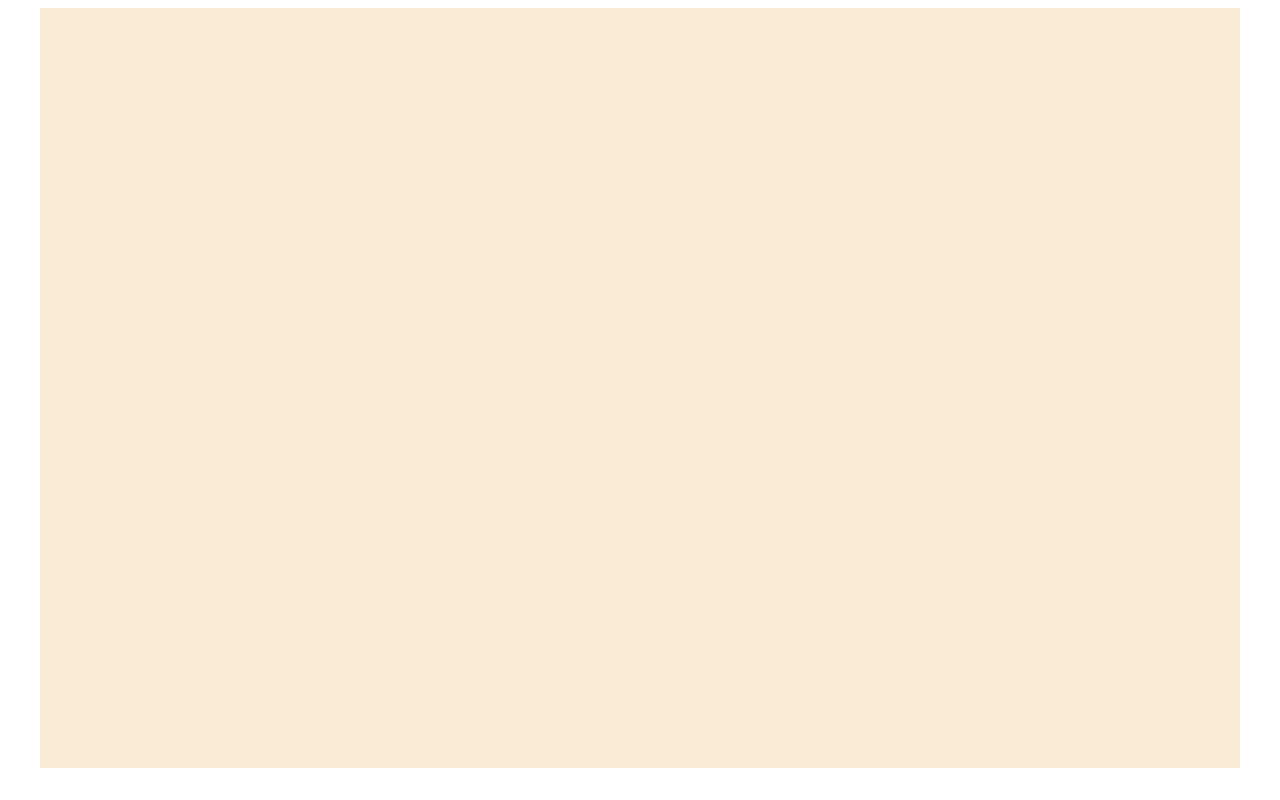
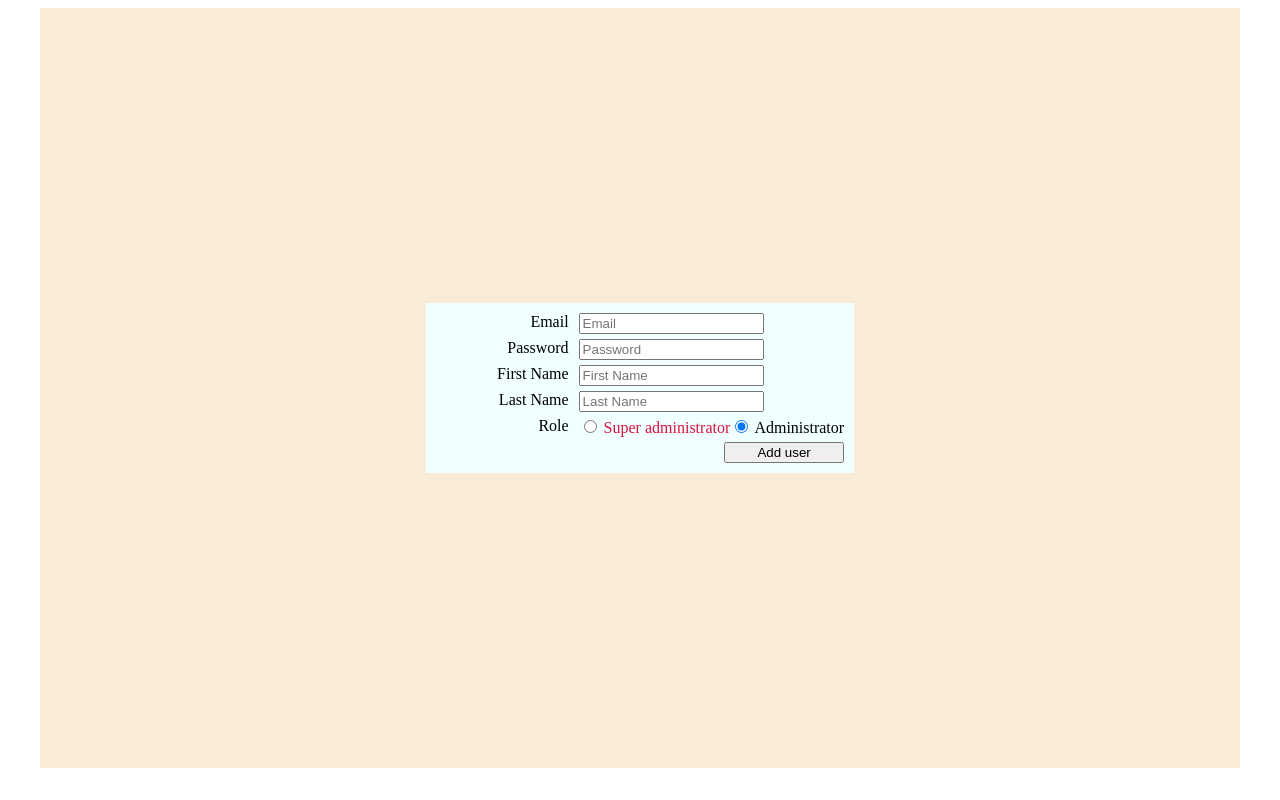
Before and after one commit to Rus17/Registration-app-FS, a React (Create React App) app in the folder Client/: page /admin/users/add_user in a window 1280 px wide. Built offline with nearby package versions, Linux system fonts and the light colour scheme.

Commit message:
created page to add a new user

```diff
--- a/Client/src/App.js
+++ b/Client/src/App.js
@@ -7,6 +7,7 @@ import AdminLoginFormContainer from "./components/AdminPanel/AdminLoginForm/Admi
 //import AdminPanelContainer from "./components/AdminPanel/AdminPanelContainer"
 import ParticipantsPageContainer from "./components/AdminPanel/ParticipantsPage/ParticipantsPageContainer"
 import UsersPageContainer from "./components/AdminPanel/UsersPage/UsersPageContainer"
+import UserAddFormContainer from "./components/AdminPanel/UserAddForm/UserAddFormContainer"
 
 function App() {
   return (
@@ -17,6 +18,7 @@ function App() {
 
       <Route exact path="/admin/participants" component={ParticipantsPageContainer} />
       <Route exact path="/admin/users" component={UsersPageContainer} />
+      <Route exact path="/admin/users/add_user" component={UserAddFormContainer} />
 
       {/*<Route path='/product/:id' component={ProductContainer} />*/}
       {/*<RegistrationFormContainer />*/}
--- /dev/null
+++ b/Client/src/components/AdminPanel/UserAddForm/UserAddForm.jsx
@@ -0,0 +1,85 @@
+import React from "react"
+import { Field, reduxForm } from 'redux-form'
+import {required, minInput, email, alphabetic} from '../../../validators/validators'
+import {Input, Email} from '../../formsControl/formsControl'
+import s from "./UserAddForm.module.css"
+
+const UserAddForm = ({handleSubmit}) => {
+  return (<>
+    <form onSubmit={handleSubmit} className={s.userAddForm}>
+
+      <label>
+        Email
+      </label>
+      <Field
+        name="email"
+        component={Input}
+        type="email"
+        placeholder="Email"
+        validate={[required, minInput, email]}
+      />
+
+      <label>Password</label>
+      <Field
+        name="passwd"
+        component={Input}
+        type="text"
+        placeholder="Password"
+        validate={[required, minInput]}
+      />
+
+      <label>First Name</label>
+      <Field
+        name="firstName"
+        component={Input}
+        type="text"
+        placeholder="First Name"
+        validate={[required, minInput, alphabetic]}
+      />
+
+      <label>Last Name</label>
+      <Field
+        name="lastName"
+        component={Input}
+        type="text"
+        placeholder="Last Name"
+        validate={[required, minInput, alphabetic]}
+      />
+
+
+      <label>Role</label>
+      <div>
+        <label className={s.sa}>
+          <Field
+            name="role"
+            component="input"
+            type="radio"
+            value="sadmin"
+          />{' '}
+          Super administrator
+        </label>
+        <label>
+          <Field
+            name="role"
+            component="input"
+            type="radio"
+            value="admin"
+            checked
+          />{' '}
+          Administrator
+        </label>
+      </div>
+
+      <label></label>
+      <button type="submit">
+        Add user
+      </button>
+
+    </form>
+  </>)
+}
+
+const ReduxUserAddForm = reduxForm ({form: 'addUser'})(UserAddForm)
+
+
+export default ReduxUserAddForm
--- /dev/null
+++ b/Client/src/components/AdminPanel/UserAddForm/UserAddForm.module.css
@@ -0,0 +1,21 @@
+.userAddForm{
+  background-color: azure;
+  padding: 10px;
+  display: grid;
+  grid-template-columns: 1fr 2fr;
+  grid-row-gap: 5px;
+  grid-column-gap: 10px;
+}
+
+.userAddForm label{
+  text-align: end;
+}
+
+.userAddForm button{
+  width: 120px;
+  justify-self: end;
+}
+
+.sa{
+  color: crimson;
+}
--- /dev/null
+++ b/Client/src/components/AdminPanel/UserAddForm/UserAddFormContainer.jsx
@@ -0,0 +1,15 @@
+import React from "react"
+import UserAddForm from "./UserAddForm"
+
+const UserAddFormContainer = () => {
+
+  const onSubmit = (formData) => {
+    console.log(formData)
+  }
+
+  return (
+    <UserAddForm onSubmit={onSubmit} />
+  )
+}
+
+export default UserAddFormContainer
--- a/Client/src/components/AdminPanel/UsersPage/UsersPage.jsx
+++ b/Client/src/components/AdminPanel/UsersPage/UsersPage.jsx
@@ -1,4 +1,6 @@
 import React from "react"
+import {Redirect} from 'react-router-dom'
+import {NavLink} from "react-router-dom"
 import "./usersPage.css"
 
 const UsersPage = ({userList, userStatus, delUser}) => {
@@ -31,6 +33,7 @@ const UsersPage = ({userList, userStatus, delUser}) => {
         }
 
       </tr>
+
     )
   })
 
@@ -52,6 +55,7 @@ const UsersPage = ({userList, userStatus, delUser}) => {
       </tbody>
 
     </table>
+    <NavLink to="/admin/users/add_user"><button>Add user</button></NavLink>
 
 
   </div>)
--- a/Client/src/components/RegistrationForm/Page2/Page2.jsx
+++ b/Client/src/components/RegistrationForm/Page2/Page2.jsx
@@ -61,8 +61,6 @@ const Page2 = (props) => {
       <label>Birthdate</label>
       <Field name="birthdate" type="date" placeholder="Birthdate" component="input"/>
 
-
-
       <label>Country</label>
       <Field name="country"component="select">
         <option />
--- a/Client/src/components/RegistrationForm/Page2/Page2Container.jsx
+++ b/Client/src/components/RegistrationForm/Page2/Page2Container.jsx
@@ -7,7 +7,6 @@ const Page2Container = (props) => {
 
   const listOfCountries = useSelector(state => state.participantsPage.listOfCountries)
   const currentPageForm = useSelector(state => state.participantsPage.currentPageForm)
-
 
   return <>
     <Page2
```
Also changed, not shown: Client/src/components/AdminPanel/removeFile_AdminPanel.jsx (deleted, +0 -12 lines), Client/src/components/AdminPanel/removeFile_AdminPanelContainer.jsx (deleted, +0 -10 lines).
